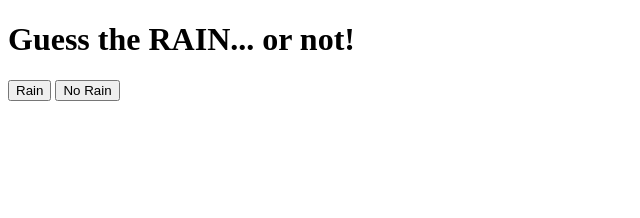
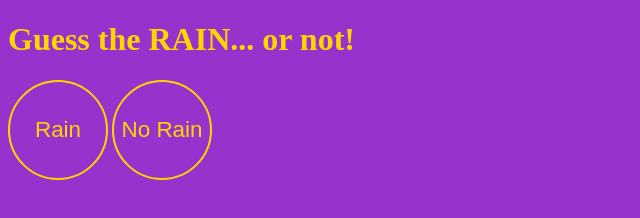
Before and after one commit to ernestdogosson/origin, a plain HTML site: page index.html in a window 1280 px wide. Shown: the whole page, without its empty margins (0-640 px from the left). Drawn offline with Linux system fonts and the light colour scheme.

Commit message:
Add new styles

```diff
--- a/index.html
+++ b/index.html
@@ -4,6 +4,7 @@
     <meta charset="UTF-8" />
     <meta name="viewport" content="width=device-width, initial-scale=1.0" />
     <title>Rain or No Rain</title>
+    <link rel="stylesheet" href="/styles/index.css" />
   </head>
   <body>
     <h1>Guess the RAIN... or not!</h1>
--- /dev/null
+++ b/styles/index.css
@@ -0,0 +1,29 @@
+*,
+*::before,
+*::after {
+  box-sizing: border-box;
+}
+
+body {
+  background-color: darkorchid;
+  color: gold;
+}
+
+button {
+  height: 100px;
+  width: 100px;
+  font-size: 1.4rem;
+  background-color: inherit;
+  border: solid 2px gold;
+  border-radius: 50%;
+  color: gold;
+  transition: 0.15s;
+}
+
+button:hover {
+  background-color: rgb(130, 0, 185);
+}
+
+button:active {
+  background-color: darkorchid;
+}
```
